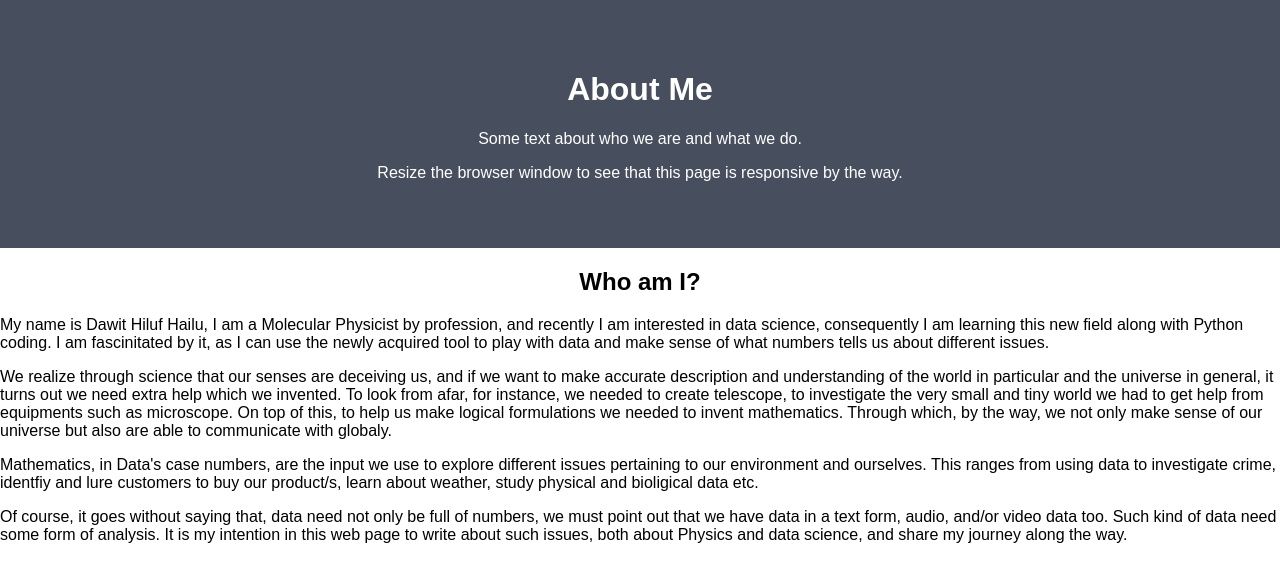
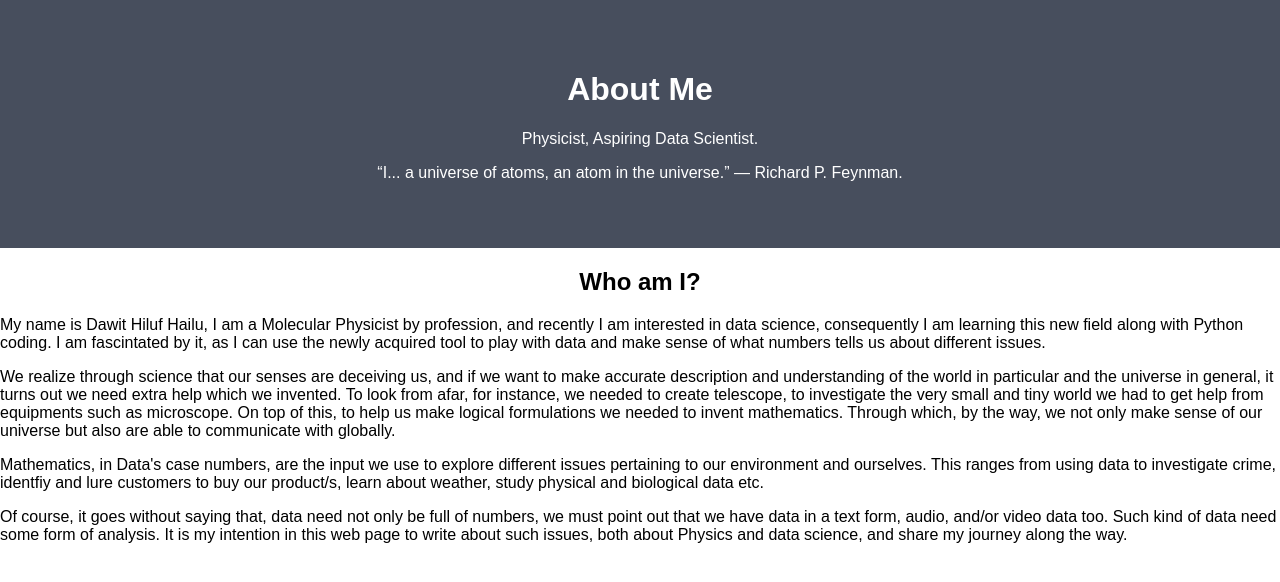
Before and after one commit to Daweet/Daweet.github.io, a Jekyll site: the page built from about/index.html, in a window 1280 px wide. Shown: the top 582 px of the page. Built offline with Jekyll 4.4.1, drawn with Linux system fonts in a browser that asks for light colours.

Commit message:
Update index.html

```diff
--- a/about/index.html
+++ b/about/index.html
@@ -84,25 +84,26 @@ html {
 
 <div class="about-section">
   <h1>About Me</h1>
-  <p>Some text about who we are and what we do.</p>
-  <p>Resize the browser window to see that this page is responsive by the way.</p>
+  <p>Physicist, Aspiring Data Scientist.</p>
+  <p>“I... a universe of atoms, an atom in the universe.”
+― Richard P. Feynman.</p>
 </div>
 
 <h2 style="text-align:center">Who am I?</h2>
 
  <p style="font-family:sans-serif";"> My name is Dawit Hiluf Hailu, I am a Molecular Physicist by profession, and recently
- I am interested in data science, consequently I am learning this new field along with Python coding. I am fascinitated by it,
+ I am interested in data science, consequently I am learning this new field along with Python coding. I am fascintated by it,
  as I can use the newly acquired tool to play with data and make sense of what numbers tells us about different issues.</p>
 
 <p style="font-family:sans-serif";"> We realize through science that our senses are deceiving us, and if we want to make accurate
 description and understanding of the world in particular and the universe in general, it turns out we need extra help which we
 invented. To look from afar, for instance, we needed to create telescope, to investigate the very small and tiny world we had to
 get help from equipments such as microscope. On top of this, to help us make logical formulations we needed to invent mathematics.
-Through which, by the way, we not only make sense of our universe but also are able to communicate with globaly.</p>
+Through which, by the way, we not only make sense of our universe but also are able to communicate with globally.</p>
 
 <p style="font-family:sans-serif";"> Mathematics, in Data's case numbers, are the input we use to explore different issues
 pertaining to our environment and ourselves. This ranges from using data to investigate crime, identfiy and lure customers to
-buy our product/s, learn about weather, study physical and bioligical data etc. </p>
+buy our product/s, learn about weather, study physical and biological data etc. </p>
 
  <p style="font-family:sans-serif";"> Of course, it goes without saying that, data need not only be full of numbers, we must
  point out that we have data in a text form, audio, and/or video data too. Such kind of data need some form of analysis. It is
```
